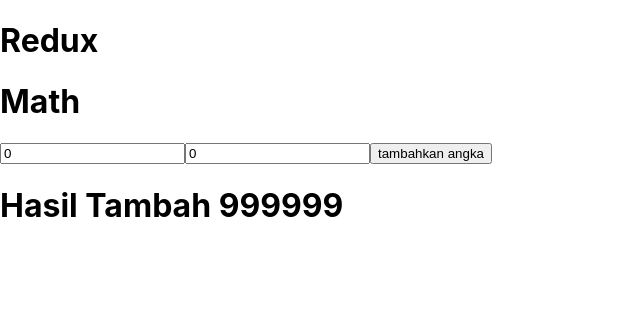
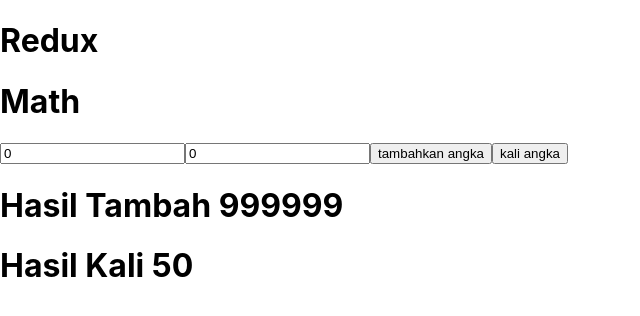
Before and after one commit to High-Haku/materi, a React (Create React App) app in the folder 17-react-redux/: page / in a window 1280 px wide. Shown: the top 316 px of the page, without its empty margins (0-640 px from the left). Built offline with nearby package versions, Linux system fonts and the light colour scheme.

Commit message:
adding materi redux perkalian

```diff
--- a/17-react-redux/src/components/Math.js
+++ b/17-react-redux/src/components/Math.js
@@ -1,10 +1,11 @@
 import { useState } from "react";
 import { useDispatch, useSelector } from "react-redux";
-import { addButton } from "../redux/actions/math.actions";
+import { addButton, multiButton } from "../redux/actions/math.actions";
 
 function Math() {
   const dispatch = useDispatch();
   const tambah = useSelector((state) => state.tambah);
+  const kali = useSelector((state) => state.kali);
   console.log(tambah);
   const [input, setInput] = useState({
     input1: 0,
@@ -38,7 +39,11 @@
       <button type="submit" onClick={() => dispatch(addButton(input))}>
         tambahkan angka
       </button>
+      <button type="submit" onClick={() => dispatch(multiButton(input))}>
+        kali angka
+      </button>
       <h1>Hasil Tambah {tambah}</h1>
+      <h1>Hasil Kali {kali}</h1>
     </div>
   );
 }
--- a/17-react-redux/src/redux/actions/math.actions.js
+++ b/17-react-redux/src/redux/actions/math.actions.js
@@ -1,4 +1,5 @@
 export const ADDED = "ADDED";
+export const MULTIPLY = "MULTIPLY";
 
 export const addButton = (input) => {
   console.log(input);
@@ -7,3 +8,10 @@
     payload: input,
   };
 };
+
+export const multiButton = (input) => {
+  return {
+    type: MULTIPLY,
+    payload: input,
+  };
+};
--- a/17-react-redux/src/redux/reducers/math.reducer.js
+++ b/17-react-redux/src/redux/reducers/math.reducer.js
@@ -1,7 +1,8 @@
-import { ADDED } from "../actions/math.actions";
+import { ADDED, MULTIPLY } from "../actions/math.actions";
 
 const initialState = {
   tambah: 999999,
+  kali: 50,
 };
 console.log("initial state", initialState);
 
@@ -14,6 +15,11 @@
         tambah:
           parseInt(action.payload.input1) + parseInt(action.payload.input2),
       };
+    case MULTIPLY:
+      return {
+        ...state,
+        kali: parseInt(action.payload.input1) * parseInt(action.payload.input2),
+      };
     default:
       return state;
   }
```
